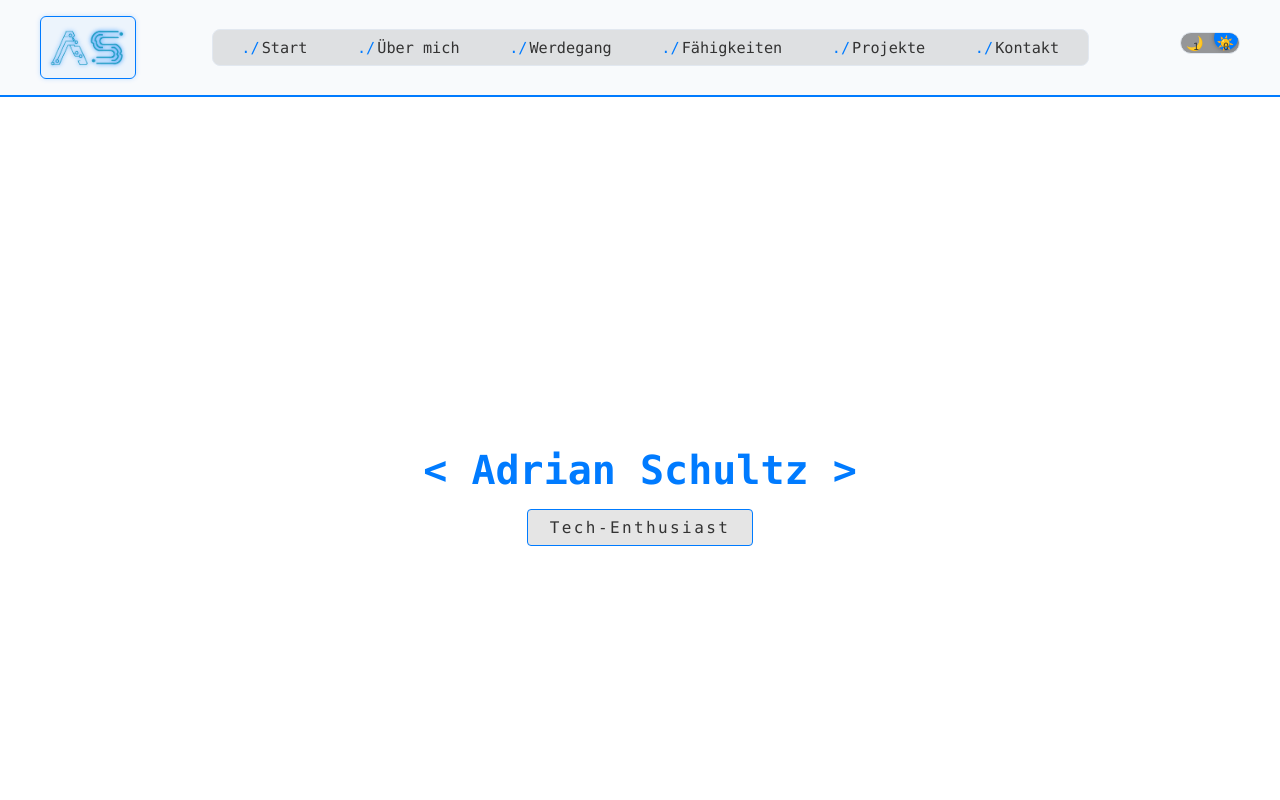
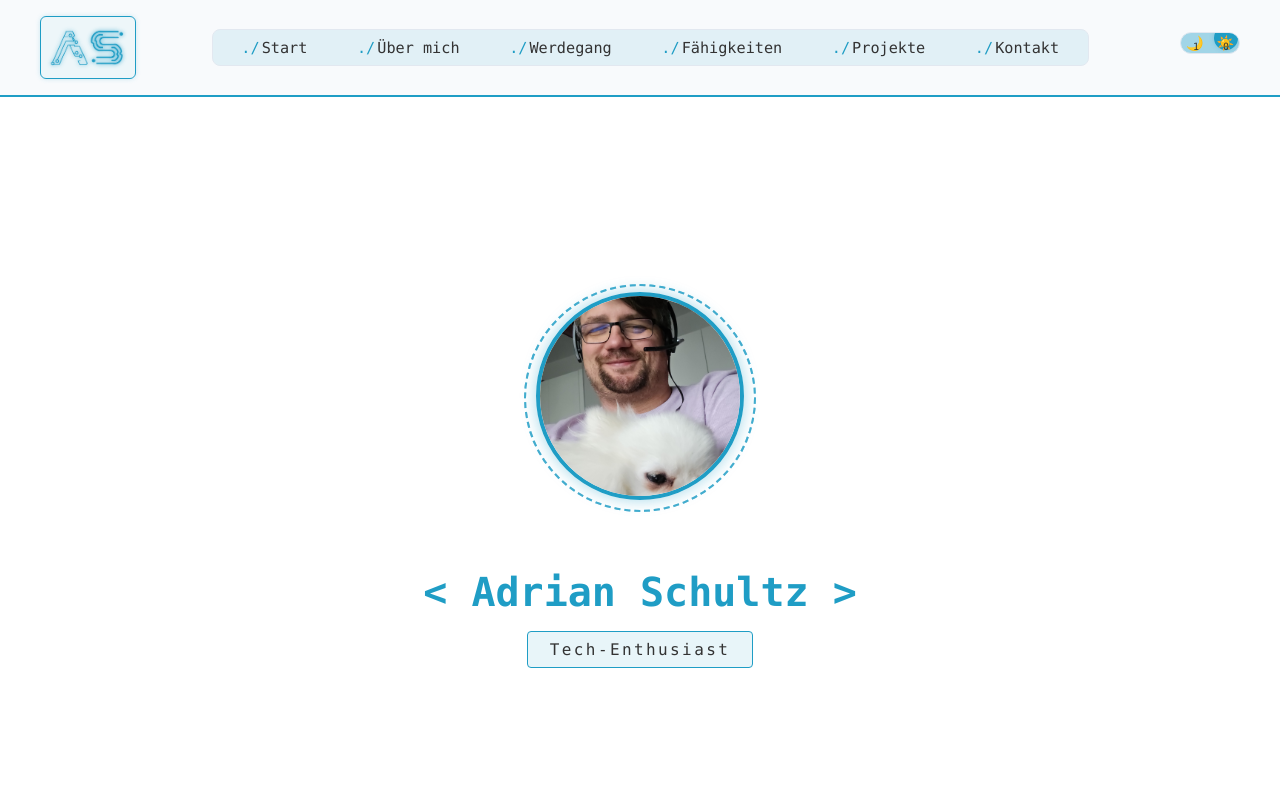
Before and after one commit to Adprivat/webseite, a website: page index.html in a window 1280 px wide. Shown: the top 800 px of the page. Drawn offline with Linux system fonts and the light colour scheme.

Commit message:
Aktualität

```diff
--- a/index.html
+++ b/index.html
@@ -4,7 +4,94 @@
     <meta charset="UTF-8">
     <meta name="viewport" content="width=device-width, initial-scale=1.0">
     <title>Adrian Schultz</title>
-    <link rel="stylesheet" href="styles.css">
+    <link rel="stylesheet" href="styles.css?v=1.0.1">
+    <style>
+        /* Force correct color values in both modes */
+        :root {
+            --accent-color: #1f9dc5 !important;
+        }
+
+        [data-theme="dark"] {
+            --accent-color: #1f9dc5 !important;
+        }
+
+        /* Text elements that use accent color */
+        .highlight,
+        .timeline-date,
+        .timeline-content h3,
+        .timeline-content h3::before,
+        .skills-category h3,
+        h2::before, h2::after,
+        .nav-links a::before {
+            color: var(--accent-color) !important;
+        }
+
+        /* Background elements that use accent color */
+        button,
+        .skill-level,
+        .skill-tag,
+        .project-back {
+            background-color: var(--accent-color) !important;
+        }
+
+        /* Elements with accent color text on accent background */
+        button, .skill-tag, .project-back {
+            color: white !important;
+        }
+
+        /* Border elements that use accent color */
+        .timeline::before,
+        .timeline-content,
+        h2,
+        .logo,
+        nav {
+            border-color: var(--accent-color) !important;
+        }
+
+        /* Box shadows with accent color */
+        .logo {
+            box-shadow: 0 0 5px rgba(31, 157, 197, 0.2) !important;
+        }
+
+        .logo:hover {
+            box-shadow: 0 0 10px rgba(31, 157, 197, 0.4) !important;
+        }
+
+        input:focus, textarea:focus {
+            box-shadow: 0 0 0 2px rgba(31, 157, 197, 0.2) !important;
+        }
+
+        button:hover {
+            box-shadow: 0 4px 8px rgba(31, 157, 197, 0.2) !important;
+        }
+
+        @keyframes rotate {
+            from { transform: rotate(0deg); }
+            to { transform: rotate(360deg); }
+        }
+
+        /* Fallback für Profilbild-Styling, falls CSS nicht geladen wird */
+        .profile-image {
+            margin-bottom: 2rem;
+            position: relative;
+            display: inline-block;
+        }
+
+        .profile-image img {
+            width: 200px;
+            height: 200px;
+            border-radius: 50%;
+            object-fit: cover;
+            border: 4px solid #1f9dc5;
+            box-shadow: 0 0 15px rgba(31, 157, 197, 0.4);
+            transition: all 0.3s ease;
+        }
+
+        .profile-image:hover img {
+            transform: scale(1.05);
+            box-shadow: 0 0 20px rgba(31, 157, 197, 0.6);
+        }
+    </style>
 </head>
 <body>
     <nav>
@@ -37,6 +124,12 @@
 
     <section id="home">
         <div class="hero">
+            <div class="profile-image" style="margin-bottom: 2rem; position: relative; display: inline-block;">
+                <img src="images/profil.jpg" alt="Adrian Schultz Profil"
+                     style="width: 200px; height: 200px; border-radius: 50%; object-fit: cover; border: 4px solid #1f9dc5; box-shadow: 0 0 15px rgba(31, 157, 197, 0.4); transition: all 0.3s ease;"
+                     onerror="this.onerror=null; this.src='images/Initialien.png'; this.style.borderRadius='0'; this.style.border='none'; this.style.boxShadow='none';">
+                <div style="position: absolute; top: -10px; left: -10px; right: -10px; bottom: -10px; border-radius: 50%; border: 2px dashed #1f9dc5; animation: rotate 20s linear infinite; opacity: 0.6;"></div>
+            </div>
             <h1><span class="highlight">< Adrian Schultz ></span></h1>
             <p class="typewriter">Tech-Enthusiast</p>
         </div>
--- a/styles.css
+++ b/styles.css
@@ -1,7 +1,7 @@
 :root {
     --background-color: #ffffff;
     --text-color: #333333;
-    --accent-color: #007bff;
+    --accent-color: #1f9dc5;
     --nav-bg: rgba(248, 250, 252, 0.9);
     --border-color: #e2e8f0;
     --card-bg: #ffffff;
@@ -10,7 +10,7 @@
 [data-theme="dark"] {
     --background-color: #0f172a;
     --text-color: #e2e8f0;
-    --accent-color: #3498db;
+    --accent-color: #1f9dc5;
     --nav-bg: rgba(15, 23, 42, 0.9);
     --border-color: rgba(255, 255, 255, 0.1);
     --card-bg: rgba(30, 41, 59, 0.5);
@@ -22,6 +22,46 @@ body {
     background-color: var(--background-color);
     color: var(--text-color);
     transition: all 0.3s ease;
+}
+
+/* Profilbild Styling */
+.profile-image {
+    margin-bottom: 2rem;
+    position: relative;
+    display: inline-block;
+}
+
+.profile-image img {
+    width: 200px;
+    height: 200px;
+    border-radius: 50%;
+    object-fit: cover;
+    border: 4px solid var(--accent-color);
+    box-shadow: 0 0 15px rgba(31, 157, 197, 0.4);
+    transition: all 0.3s ease;
+}
+
+.profile-image::before {
+    content: '';
+    position: absolute;
+    top: -10px;
+    left: -10px;
+    right: -10px;
+    bottom: -10px;
+    border-radius: 50%;
+    border: 2px dashed var(--accent-color);
+    animation: rotate 20s linear infinite;
+    opacity: 0.6;
+}
+
+@keyframes rotate {
+    from { transform: rotate(0deg); }
+    to { transform: rotate(360deg); }
+}
+
+.profile-image:hover img {
+    transform: scale(1.05);
+    box-shadow: 0 0 20px rgba(31, 157, 197, 0.6);
 }
 
 nav {
@@ -49,16 +89,16 @@ nav {
     padding: 0.5rem;
     border: 1px solid var(--accent-color);
     border-radius: 6px;
-    background: rgba(0, 123, 255, 0.05);
+    background: rgba(31, 157, 197, 0.05);
     display: flex;
     align-items: center;
     justify-content: center;
     transition: all 0.3s ease;
-    box-shadow: 0 0 5px rgba(0, 123, 255, 0.2);
+    box-shadow: 0 0 5px rgba(31, 157, 197, 0.2);
 }
 
 .logo:hover {
-    box-shadow: 0 0 10px rgba(0, 123, 255, 0.4);
+    box-shadow: 0 0 10px rgba(31, 157, 197, 0.4);
     transform: scale(1.02);
 }
 
@@ -90,7 +130,7 @@ nav {
     display: flex;
     gap: 1.5rem;
     list-style: none;
-    background: rgba(0, 0, 0, 0.1);
+    background: rgba(31, 157, 197, 0.1);
     padding: 0.5rem 1rem;
     border-radius: 8px;
     border: 1px solid var(--border-color);
@@ -117,7 +157,7 @@ nav {
 }
 
 .nav-links a:hover {
-    background-color: rgba(0, 123, 255, 0.1);
+    background-color: rgba(31, 157, 197, 0.1);
     color: var(--accent-color);
 }
 
@@ -187,7 +227,7 @@ section {
     background-color: var(--card-bg);
     position: relative;
     border-radius: 6px;
-    box-shadow: 0 2px 10px rgba(0, 0, 0, 0.1);
+    box-shadow: 0 2px 10px rgba(31, 157, 197, 0.1);
     margin-left: 20px;
     border-left: 4px solid var(--accent-color);
     font-family: 'Consolas', 'Courier New', monospace;
@@ -224,7 +264,7 @@ section {
     background-color: var(--card-bg);
     border-radius: 10px;
     padding: 1.5rem;
-    box-shadow: 0 2px 10px rgba(0, 0, 0, 0.1);
+    box-shadow: 0 2px 10px rgba(31, 157, 197, 0.1);
 }
 
 .skills-category h3 {
@@ -300,7 +340,7 @@ section {
     background: var(--card-bg);
     border-radius: 10px;
     border-left: 4px solid var(--accent-color);
-    box-shadow: 0 2px 4px rgba(0, 0, 0, 0.1);
+    box-shadow: 0 2px 4px rgba(31, 157, 197, 0.1);
     margin-bottom: 2rem;
     margin-top: 3rem;
     text-align: center;
@@ -445,7 +485,7 @@ input, textarea {
 
 input:focus, textarea:focus {
     border-color: var(--accent-color);
-    box-shadow: 0 0 0 2px rgba(0, 123, 255, 0.2);
+    box-shadow: 0 0 0 2px rgba(31, 157, 197, 0.2);
     outline: none;
 }
 
@@ -470,7 +510,7 @@ button::before {
 button:hover {
     opacity: 0.9;
     transform: translateY(-2px);
-    box-shadow: 0 4px 8px rgba(0, 0, 0, 0.2);
+    box-shadow: 0 4px 8px rgba(31, 157, 197, 0.2);
 }
 
 footer {
@@ -562,7 +602,7 @@ footer {
     left: 0;
     right: 0;
     bottom: 0;
-    background-color: rgba(0, 0, 0, 0.2);
+    background-color: rgba(31, 157, 197, 0.2);
     transition: .4s;
     border-radius: 34px;
     border: 1px solid var(--border-color);
@@ -598,11 +638,11 @@ footer {
     background-color: var(--accent-color);
     transition: .4s;
     border-radius: 50%;
-    box-shadow: 0 0 5px rgba(0, 0, 0, 0.3);
+    box-shadow: 0 0 5px rgba(31, 157, 197, 0.3);
 }
 
 input:checked + .slider {
-    background-color: rgba(0, 0, 0, 0.4);
+    background-color: rgba(31, 157, 197, 0.4);
 }
 
 input:checked + .slider .slider-thumb {
@@ -686,7 +726,7 @@ h2::after {
 
 .hero p {
     font-family: 'Consolas', 'Courier New', monospace;
-    background: rgba(0, 0, 0, 0.1);
+    background: rgba(31, 157, 197, 0.1);
     padding: 0.5rem 1rem;
     border-radius: 4px;
     border: 1px solid var(--border-color);
```
Also changed, not shown: images/profil.jpg (added).
